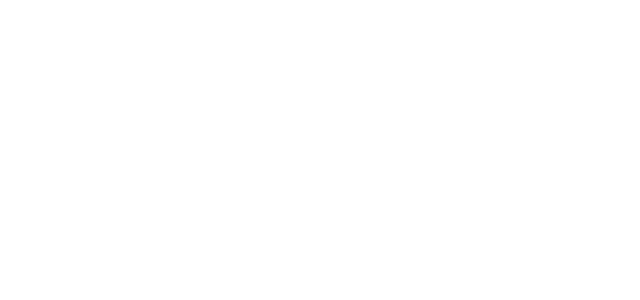
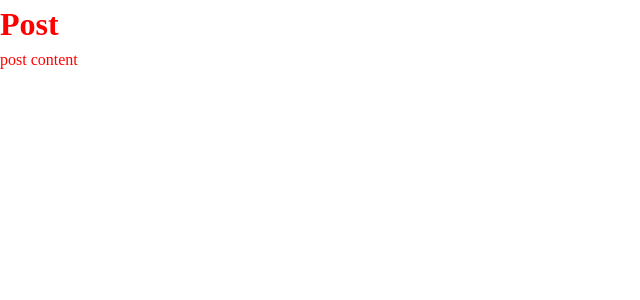
Before and after one commit to AIIT-bootcamp/NostalProfile, a Vue app: page /posts/1 in a window 1280 px wide. Before the commit this address had no page. Shown: the top 300 px of the page, without its empty margins (0-640 px from the left). Built offline with nearby package versions, Linux system fonts and the light colour scheme.

Commit message:
feat: 🎸 dynamic id : post

```diff
--- /dev/null
+++ b/src/pages/posts/index.vue
@@ -0,0 +1,18 @@
+<script setup lang="ts">
+import { useRoute } from "vue-router";
+const route = useRoute();
+const id = parseInt(route.params.id);
+</script>
+
+<template>
+  <div>
+    <h1>Post</h1>
+    <p>post content</p>
+  </div>
+</template>
+
+<style scoped>
+* {
+  color: red;
+}
+</style>
--- a/src/router/index.ts
+++ b/src/router/index.ts
@@ -22,6 +22,11 @@ const router = createRouter({
       name: "new",
       component: () => import("../pages/new.vue"),
     },
+    {
+      path: "/posts/:id",
+      name: "post",
+      component: () => import("../pages/posts/index.vue"),
+    },
   ],
 });
 
```
